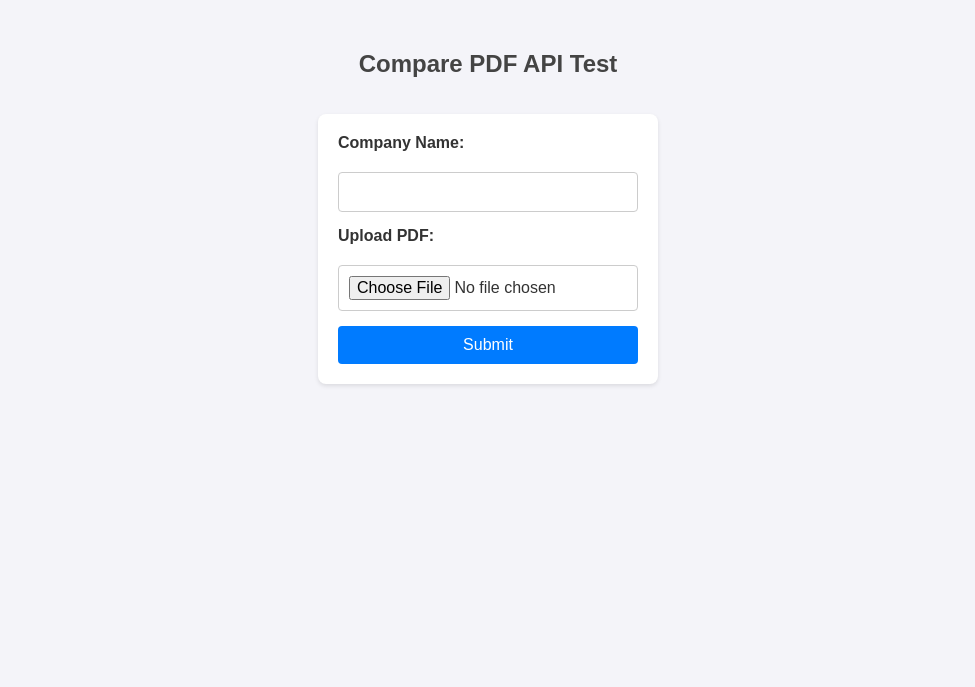
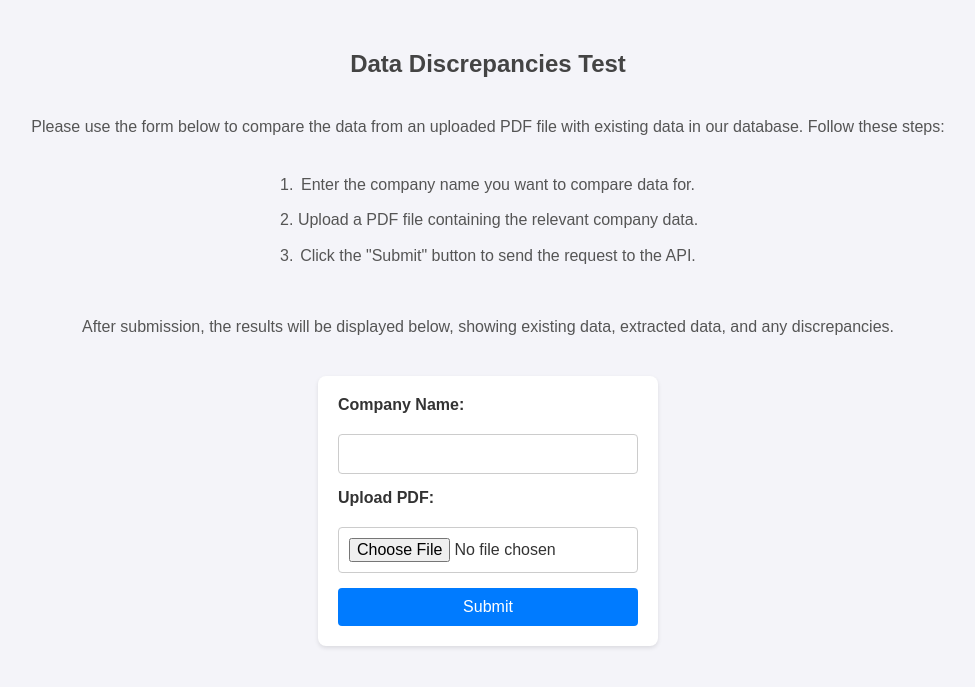
Before and after one commit to decentralisedTuan/python-coding-test, a FastAPI app: page / in a window 1280 px wide. Shown: the top 687 px of the page, without its empty margins (152-1127 px from the left). Run offline with FastAPI, Linux system fonts and the light colour scheme.

Commit message:
improve view

```diff
--- a/src/static/css/styles.css
+++ b/src/static/css/styles.css
@@ -5,14 +5,38 @@ body {
   display: flex;
   flex-direction: column;
   align-items: center;
+  justify-content: center;
   background-color: #f4f4f9;
   color: #333;
+  text-align: center;
 }
 
 h1 {
   color: #444;
   margin-top: 50px;
   font-size: 24px;
+}
+
+p {
+  margin-top: 20px;
+  width: 80%;
+}
+
+p {
+  font-size: 16px;
+  line-height: 1.6;
+  color: #555;
+}
+
+ol {
+  padding-left: 20px;
+}
+
+ol li {
+  margin-bottom: 10px;
+  font-size: 16px;
+  line-height: 1.6;
+  color: #555;
 }
 
 form {
@@ -25,6 +49,7 @@ form {
   display: flex;
   flex-direction: column;
   gap: 15px;
+  text-align: left;
 }
 
 label {
@@ -90,14 +115,3 @@ th {
 tr:hover {
   background-color: #f1f1f1;
 }
-
-.table-container {
-  display: flex;
-  justify-content: space-between;
-  margin: 20px auto;
-  width: 95%;
-}
-
-.table-container table {
-  width: calc(33.33% - 10px);
-}
--- a/src/templates/index.html
+++ b/src/templates/index.html
@@ -7,7 +7,20 @@
     <link rel="stylesheet" href="/static/css/styles.css" />
   </head>
   <body>
-    <h1>Compare PDF API Test</h1>
+    <h1>Data Discrepancies Test</h1>
+    <p>
+      Please use the form below to compare the data from an uploaded PDF file
+      with existing data in our database. Follow these steps:
+    </p>
+    <ol>
+      <li>Enter the company name you want to compare data for.</li>
+      <li>Upload a PDF file containing the relevant company data.</li>
+      <li>Click the "Submit" button to send the request to the API.</li>
+    </ol>
+    <p>
+      After submission, the results will be displayed below, showing existing
+      data, extracted data, and any discrepancies.
+    </p>
     <form id="compare-form">
       <label for="company-name">Company Name:</label>
       <input type="text" id="company-name" name="company_name" required />
@@ -84,14 +97,9 @@
           data.discrepancies
         );
 
-        const tableContainer = document.createElement("div");
-        tableContainer.classList.add("table-container");
-
-        tableContainer.appendChild(existingDataTable);
-        tableContainer.appendChild(extractedDataTable);
-        tableContainer.appendChild(discrepanciesTable);
-
-        resultDiv.appendChild(tableContainer);
+        resultDiv.appendChild(existingDataTable);
+        resultDiv.appendChild(extractedDataTable);
+        resultDiv.appendChild(discrepanciesTable);
       }
 
       function createTable(title, data) {
```
